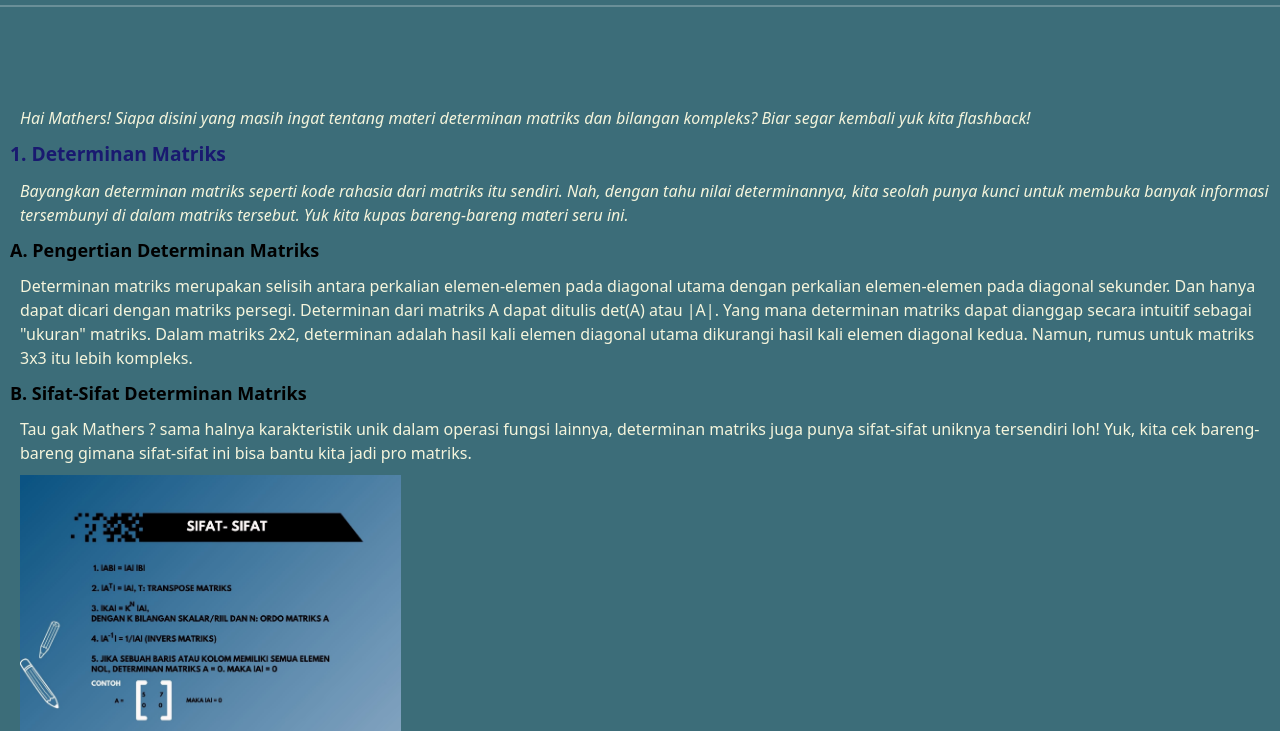
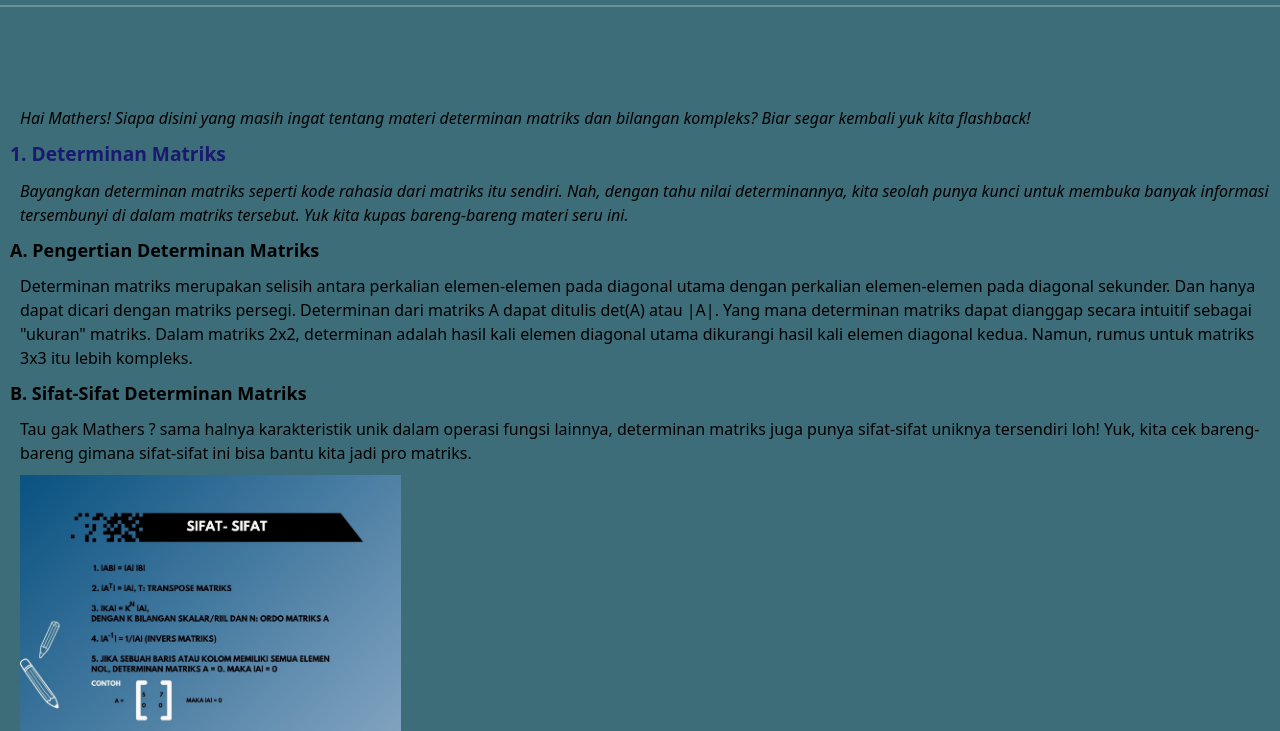
Before and after one commit to faridfirdaus-fred/calculus-project, a website: page materi.html in a window 1280 px wide. Shown: the part 69-800 px from the top of the page. Drawn offline with nearby package versions, Linux system fonts and the light colour scheme; files whose address does not match are found by name.

Commit message:
materi.html

```diff
--- a/materi.html
+++ b/materi.html
@@ -42,7 +42,6 @@
         p {
             padding: 0;
             margin: 10px;
-            color: beige;
         }
 
         h1 {
```
